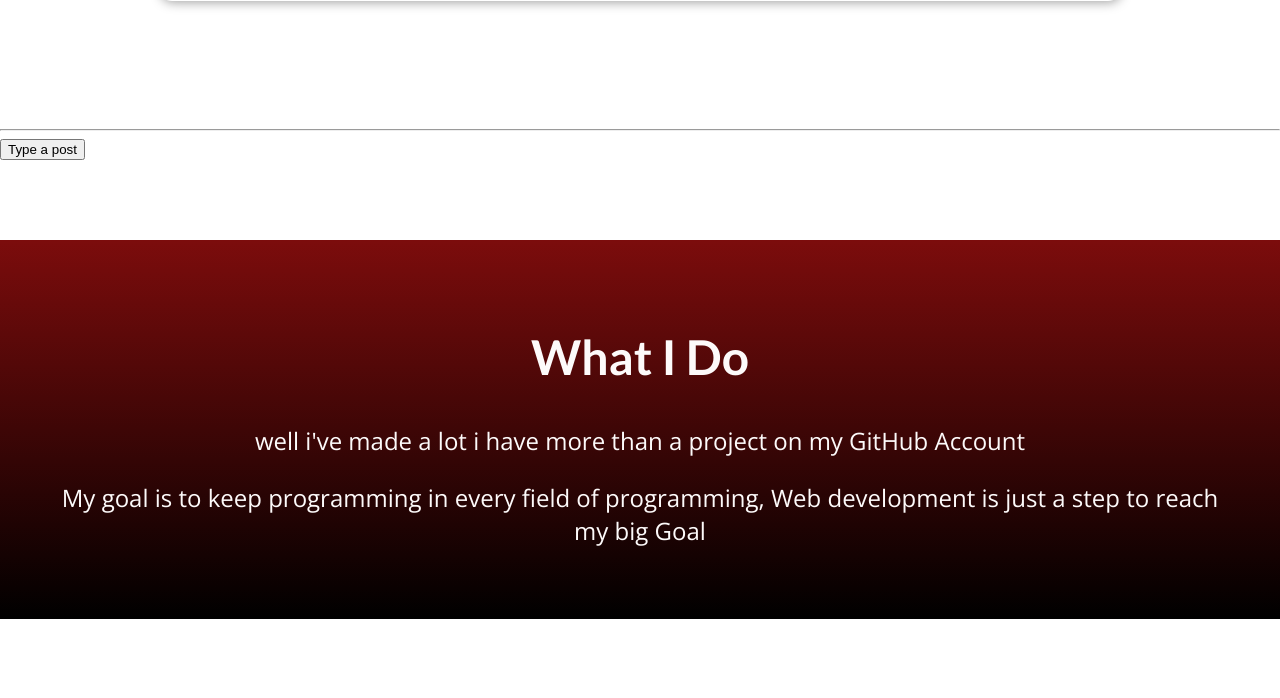
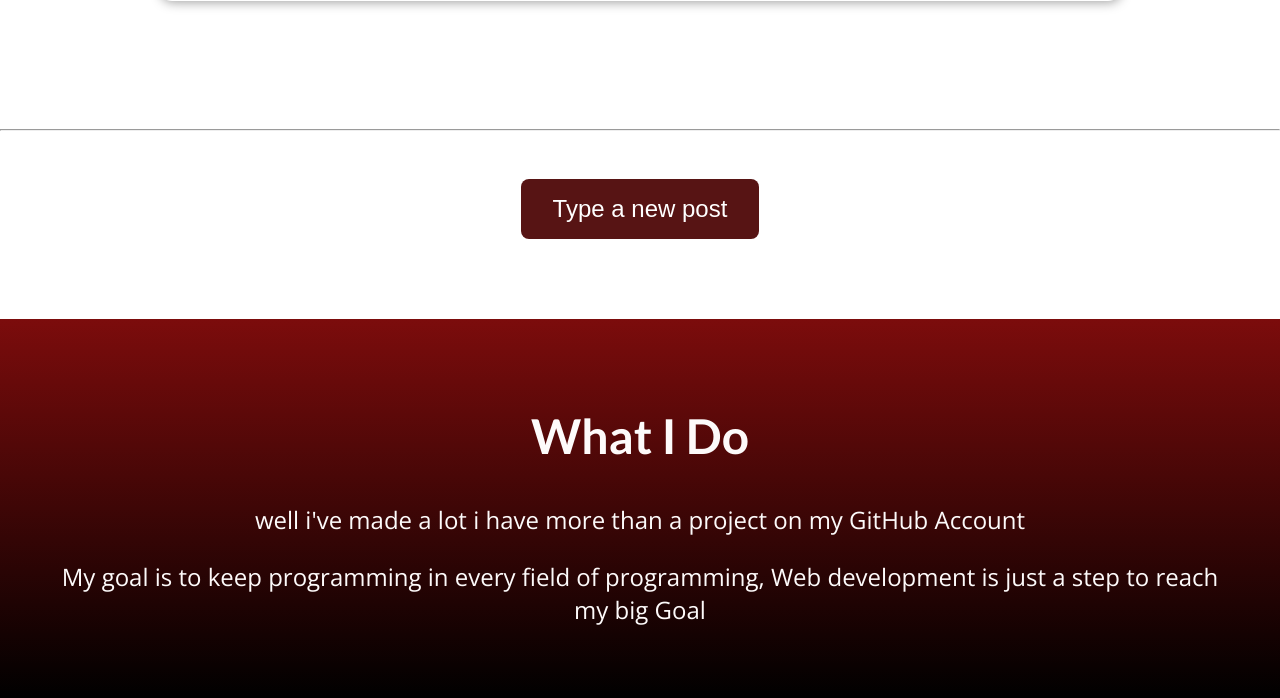
Before and after one commit to Abouzeid97/BlogPost_Website, a Django app: page / in a window 1280 px wide. Shown: the part 804-1502 px from the top of the page. Before the commit the page ends 1423 px from the top, so only its background shows below. Run offline with Django 5.2, Linux system fonts and the light colour scheme; data comes from the database, SQL or seed files in the repository.

Commit message:
Changing the type a post button

```diff
--- a/blogpost/static/blogpost/index.css
+++ b/blogpost/static/blogpost/index.css
@@ -74,3 +74,23 @@
   font-size: 1.5rem;
   color: rgb(253, 250, 250);
 }
+
+#new {
+  text-align: center;
+  margin-top: 3rem; /* Adjust as needed */
+}
+
+#new button {
+  background-color: #571414;
+  color: white;
+  border: none;
+  padding: 1rem 2rem;
+  font-size: 1.5rem;
+  cursor: pointer;
+  border-radius: 8px;
+  transition: background-color 0.3s ease;
+}
+
+#new button:hover {
+  background-color: #421010;
+}
--- a/blogpost/templates/blogpost/index.html
+++ b/blogpost/templates/blogpost/index.html
@@ -35,8 +35,8 @@
         </ul>
     </section>
     <hr>
-    <section>
-        <button onclick="location.href='your_post'" type="button">Type a post</button>
+    <section id="new">
+        <button onclick="location.href='your_post'" type="button">Type a new post</button>
     </section>
     <section id="about">
         <h2>What I Do</h2>
```
